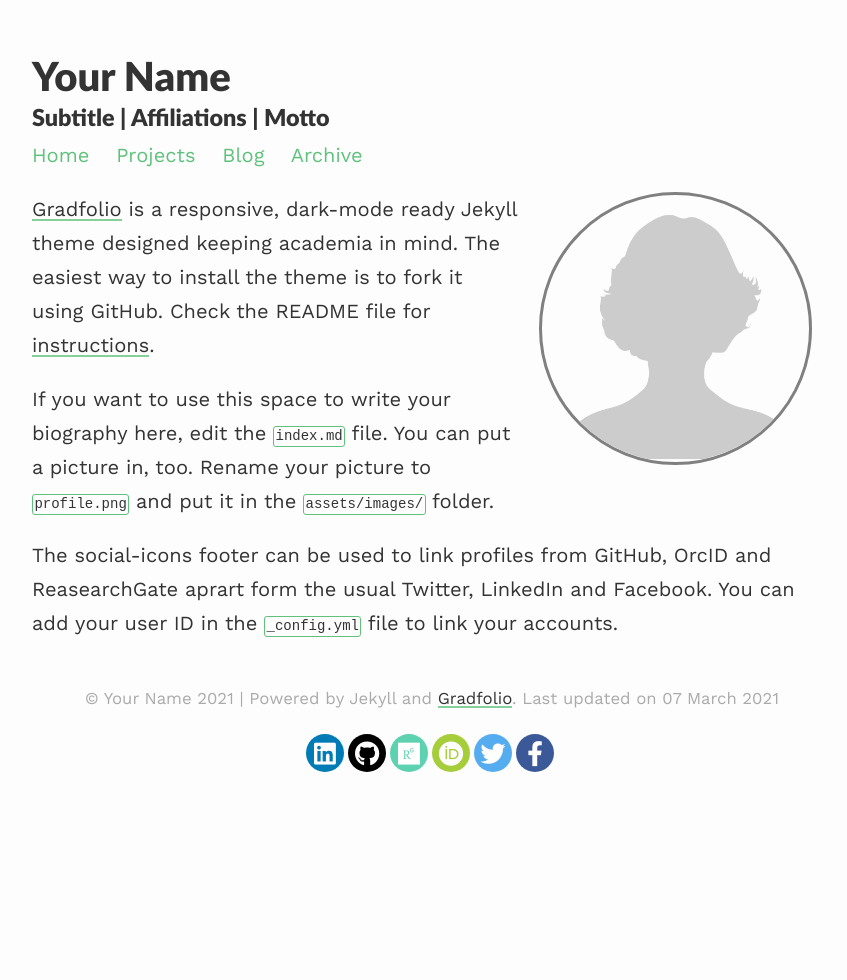
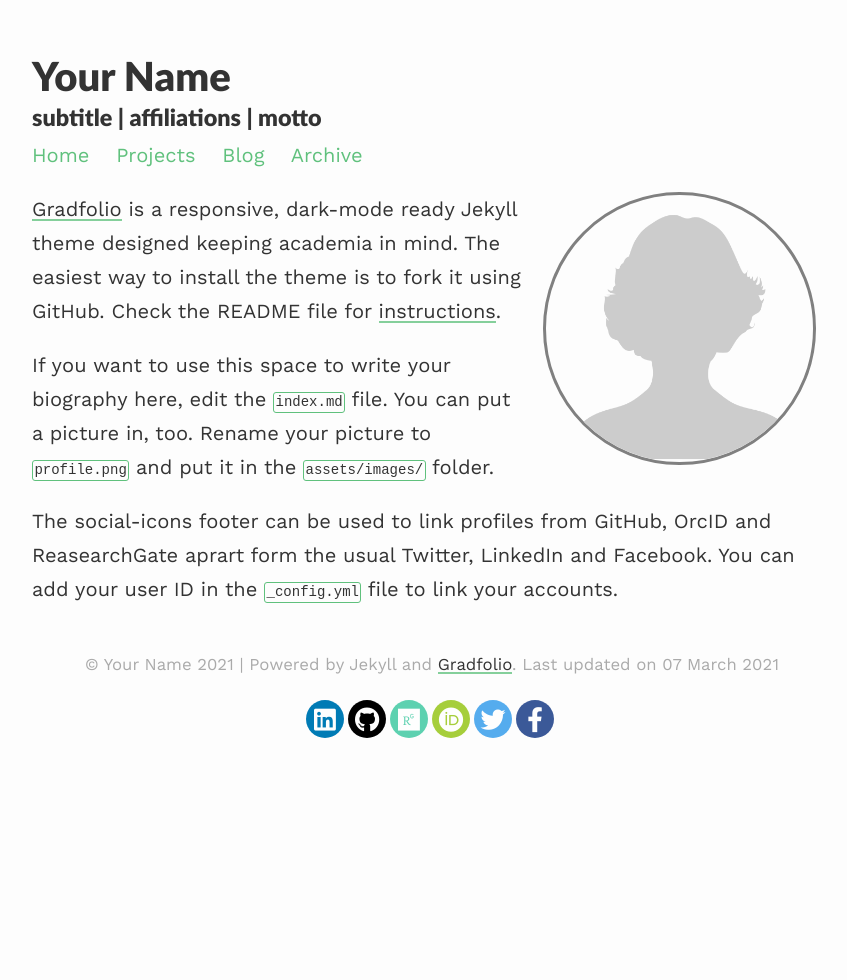
Before and after one commit to jitinnair1/gradfolio, a Jekyll site: the page built from index.md, in a window 1280 px wide. Shown: the whole page, without its empty margins (208-1055 px from the left). Built offline with Jekyll 4.4.1, drawn with Linux system fonts in a browser that asks for light colours; nearby versions of some CDN libraries.

Commit message:
profile margin and inherit capitalisation

```diff
--- a/assets/css/_sass/profile.scss
+++ b/assets/css/_sass/profile.scss
@@ -2,8 +2,9 @@
 .profile {
     border-style: solid;
     border-color: $light-gray;
-    margin-left: 1em;
-    margin-right: 1em;
+    margin-left: 1rem;
+    margin-right: 1rem;
+    margin-bottom: 1rem;
     border-radius: 6px;
     border-radius: 50%;
 }
--- a/assets/css/_sass/style.scss
+++ b/assets/css/_sass/style.scss
@@ -25,7 +25,7 @@ body {
          font-weight: bold;
          line-height: 1.8;
          margin: 0;
-         text-transform: capitalize;
+         text-transform: inherit;
     }
 
 
```
